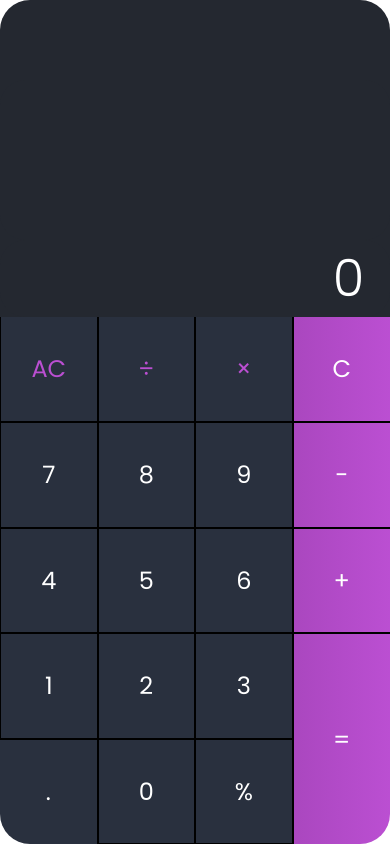
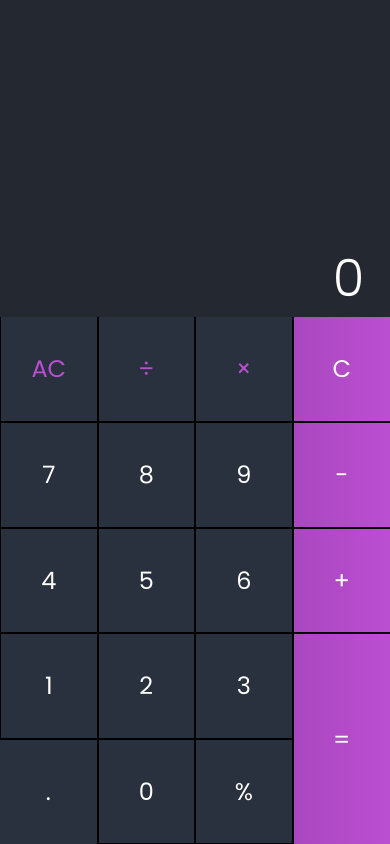
Before and after one commit to Yamy007/CalculatorJs, a plain HTML site: page index.html in a window 390 px wide. Drawn offline with Linux system fonts and the light colour scheme.

Commit message:
remove border-radius for 978px

```diff
--- a/style/style.css
+++ b/style/style.css
@@ -252,6 +252,16 @@ button{
         height: 80%;
     }
 
+    .display{
+        border-radius: 0;
+    }
+    #equal{
+        border-radius: 0;
+    }
+
+    #dot{
+        border-radius: 0;
+    }
     .display > #display_upper{
         font-size: 2.2rem;
     }
```
